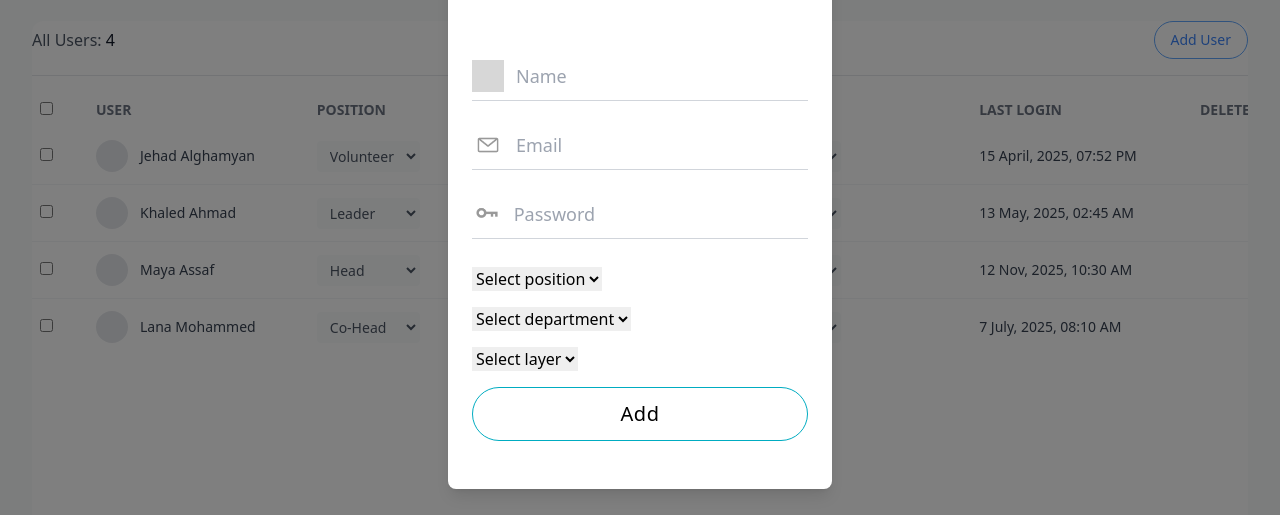
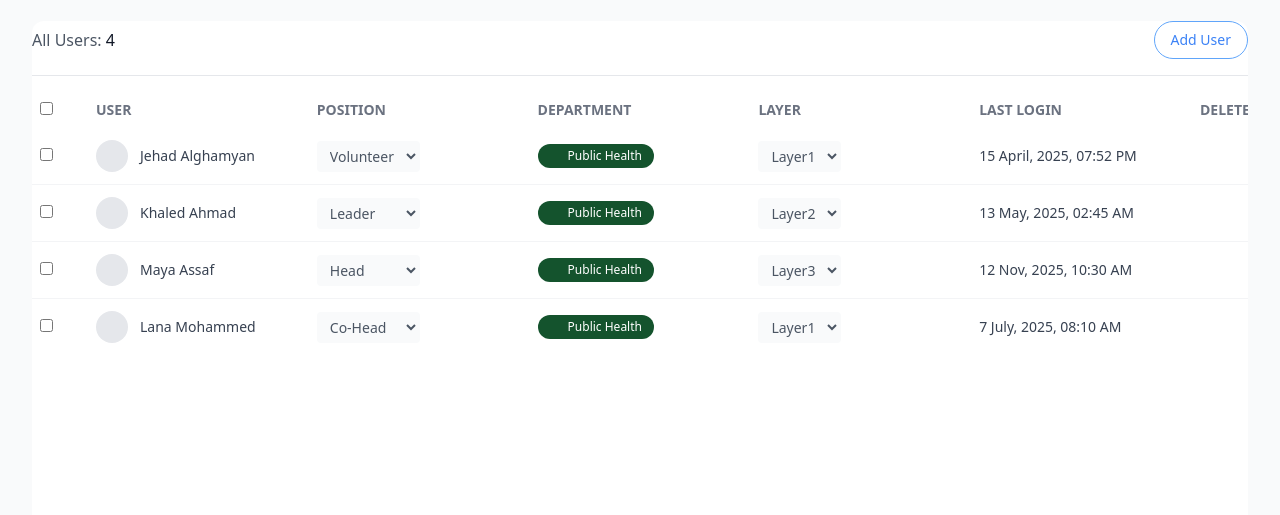
Before and after one commit to AkramAlmnajed/FrontEndRecoding, a React (Create React App) app: page /control-panel in a window 1280 px wide. Shown: the part 196-711 px from the top of the page. Built offline with nearby package versions, Linux system fonts and the light colour scheme; grey boxes are pictures that could not be loaded; some icons are missing.

Commit message:
edit somthing in adduser form

```diff
--- a/src/components/PopUp/AddUser.js
+++ b/src/components/PopUp/AddUser.js
@@ -33,7 +33,7 @@ const ModalAddUser = ({ show, onClose }) => {
     reset();
     onClose();
   };
-
+ if (!show) return null;
   return (
     <div className="fixed inset-0 flex items-center justify-center z-50">
       <div
@@ -81,7 +81,7 @@ const ModalAddUser = ({ show, onClose }) => {
           <div className="mb-4">
             <select {...register("department")} className="...">
               <option>Select department</option>
-              <option>Public Health</option>
+              <option>Research</option>
               <option>IT</option>
             </select>
             <ErrorMessage message={errors.department?.message} />
```
